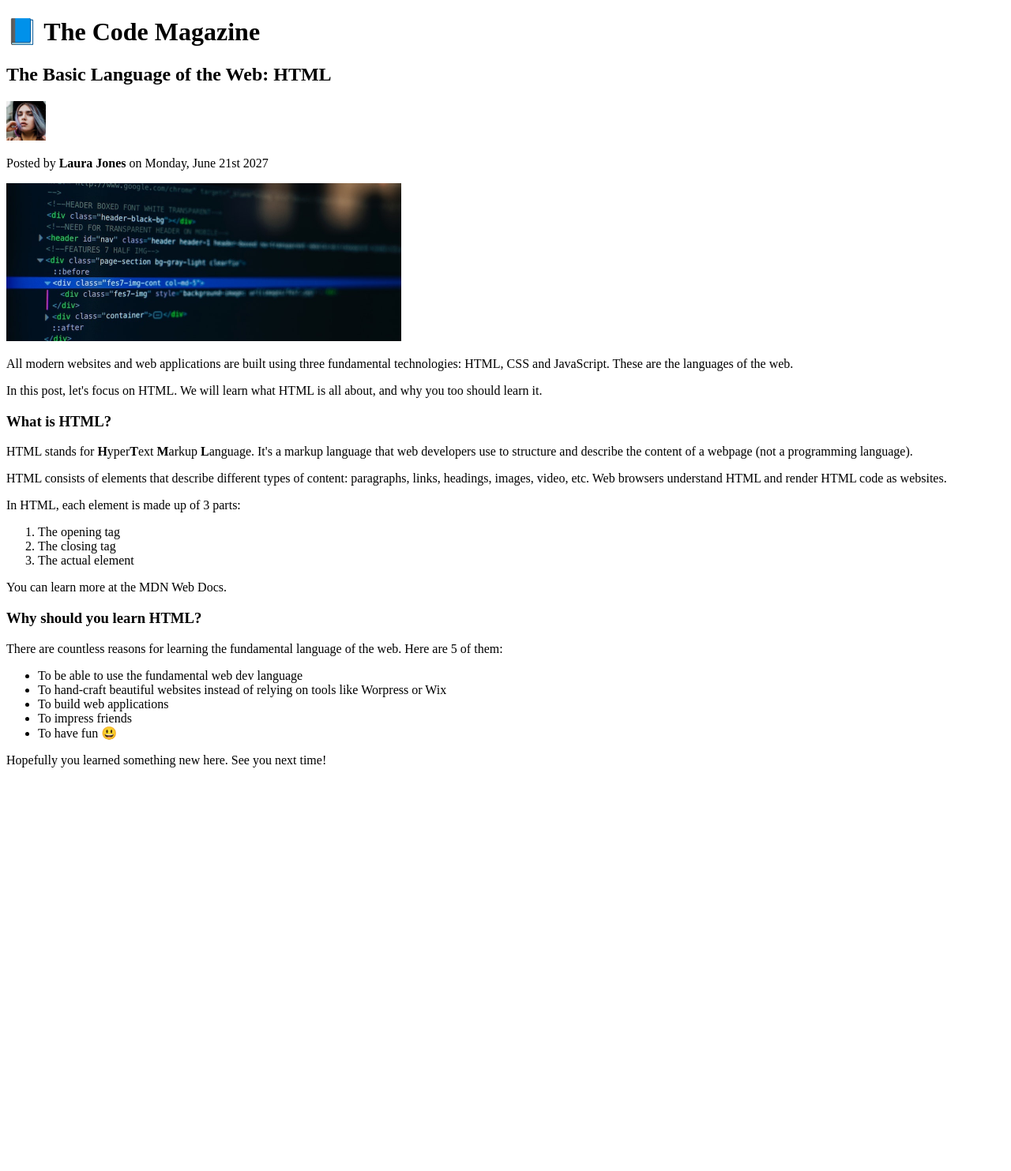
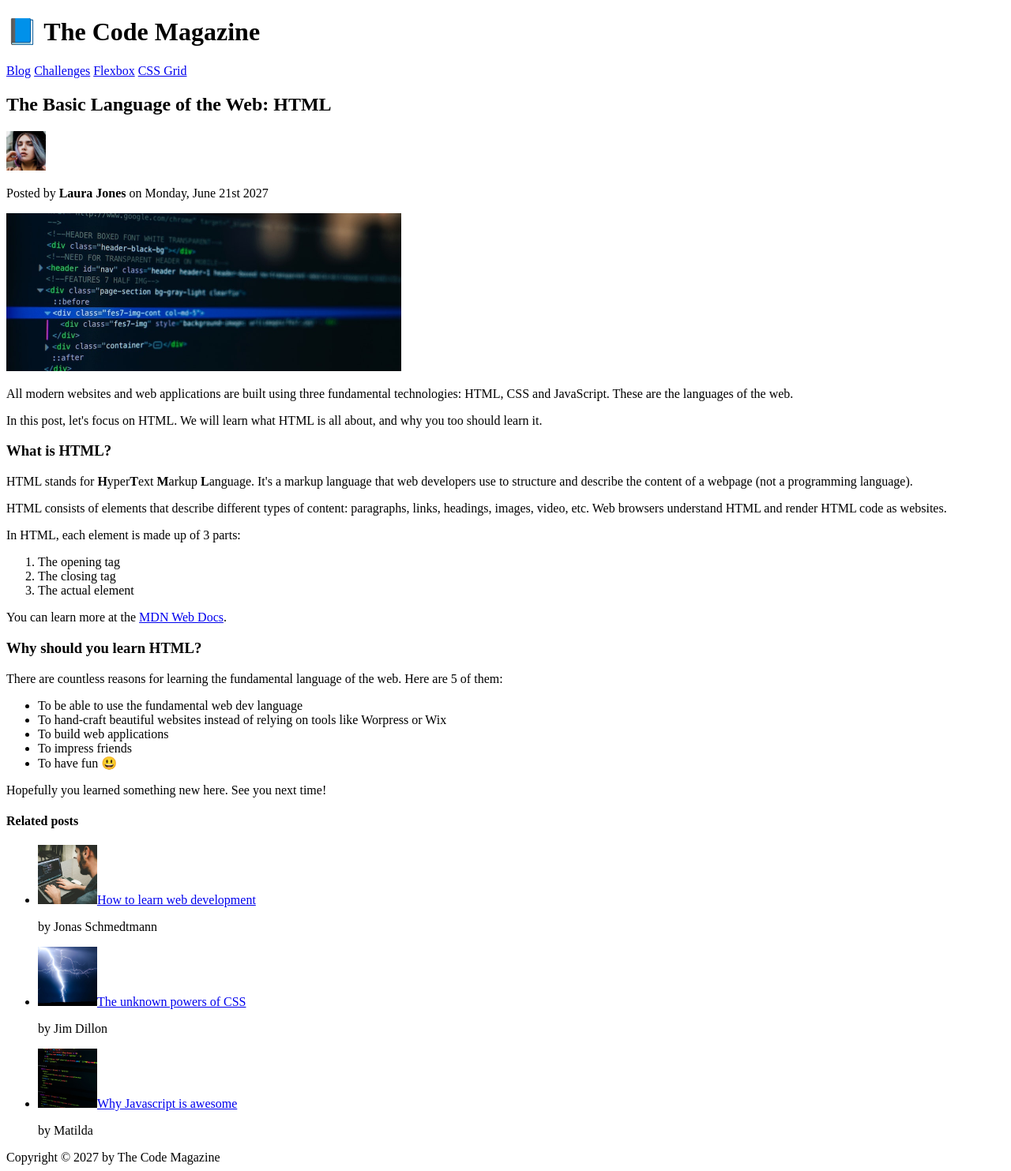
Before and after one commit to Dev-Houda/code-magazine, a plain HTML site: page index.html in a window 1280 px wide. Shown: the whole page at 79% size. Before the commit the page ends 988 px from the top, so only its background shows below. Drawn offline with Linux system fonts and the light colour scheme.

Commit message:
finish html structure

```diff
--- a/index.html
+++ b/index.html
@@ -6,26 +6,38 @@
 </head>
 
 <body>
+    <header>
         <h1>📘 The Code Magazine</h1>
-
+        <nav>
+            <a href="blog.html">Blog</a>
+            <a href="#">Challenges</a>
+            <a href="#">Flexbox</a>
+            <a href="#">CSS Grid</a>
+        </nav>
+    </header>
+    <article>
+        <header>
             <h2>The Basic Language of the Web: HTML</h2>
 
-    <img src="laura-jones.jpg" alt="Headshot of Laura Jones" width="50" height="50">
+            <img src="img/laura-jones.jpg" alt="Headshot of Laura Jones" width="50" height="50">
 
             <p>Posted by <strong>Laura Jones</strong> on Monday, June 21st 2027</p>
 
-    <img src="post-img.jpg" alt="HTML code on screen" width="500" height="200">
-
+            <img src="img/post-img.jpg" alt="HTML code on screen" width="500" height="200">
+        </header>
         <p>All modern websites and web applications are built using three fundamental technologies: HTML, CSS and
             JavaScript. These are the languages of the web.</p>
         <p>In this post, let's focus on HTML. We will learn what HTML is all about, and why you too should learn it.</p>
 
         <h3>What is HTML?</h3>
 
-    <p>HTML stands for <strong>H</strong>yper<strong>T</strong>ext <strong>M</strong>arkup <strong>L</strong>anguage.
+        <p>HTML stands for <strong>H</strong>yper<strong>T</strong>ext <strong>M</strong>arkup
+            <strong>L</strong>anguage.
             It's a markup language that web developers use to structure and
-        describe the content of a webpage (not a programming language).</p>
-    <p>HTML consists of elements that describe different types of content: paragraphs, links, headings, images, video,
+            describe the content of a webpage (not a programming language).
+        </p>
+        <p>HTML consists of elements that describe different types of content: paragraphs, links, headings, images,
+            video,
             etc. Web browsers understand HTML and render HTML code as websites.</p>
 
         <p>In HTML, each element is made up of 3 parts:</p>
@@ -35,7 +47,8 @@
             <li>The actual element</li>
         </ol>
 
-    <p>You can learn more at the MDN Web Docs.</p>
+        <p>You can learn more at the <a href="https://developer.mozilla.org/en-US/docs/Web/HTML" target="_blank">MDN Web
+                Docs</a>.</p>
 
 
 
@@ -56,6 +69,22 @@
 
 
         <p>Hopefully you learned something new here. See you next time!</p>
+    </article>
+    <aside>
+        <h4>Related posts</h4>
+        <ul>
+            <li><img src="img/related-1.jpg" width="75" height="75"><a href="#">How to learn web development</a>
+                <p>by Jonas Schmedtmann</p>
+            </li>
+            <li><img src="img/related-2.jpg" width="75" height="75"><a href="#">The unknown powers of CSS</a>
+                <p>by Jim Dillon</p>
+            </li>
+            <li><img src="img/related-3.jpg" width="75" height="75"><a href="#">Why Javascript is awesome</a>
+                <p>by Matilda</p>
+            </li>
+        </ul>
+    </aside>
+    <footer>Copyright &copy; 2027 by The Code Magazine</footer>
 </body>
 
 </html>
```
Also changed, not shown: blog.html (added, +15 -0 lines), challenge1.html (added, +28 -0 lines), img/challenges.jpg (renamed from challenges.jpg), img/laura-jones.jpg (renamed from laura-jones.jpg), img/post-img.jpg (renamed from post-img.jpg), img/related-1.jpg (renamed from related-1.jpg), img/related-2.jpg (renamed from related-2.jpg), img/related-3.jpg (renamed from related-3.jpg). Lines whose indentation alone changed are shown as unchanged.
